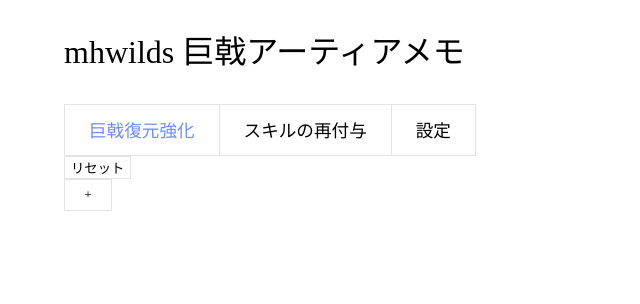
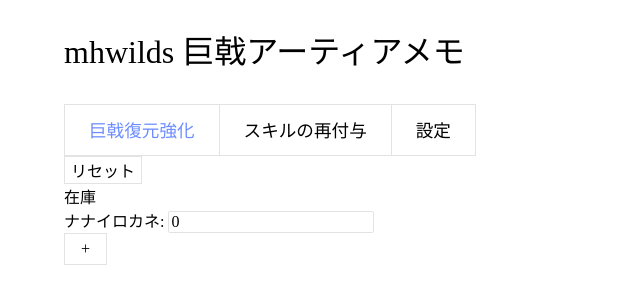
Before and after one commit to 482F/mhwilds-gogma-artian-weapons-note, a Vue app: page / in a window 1280 px wide. Shown: the top 304 px of the page, without its empty margins (0-640 px from the left). Built offline with nearby package versions, Linux system fonts and the light colour scheme; a web font is replaced by a local one.

Commit message:
add stock feature

```diff
--- a/src/App.vue
+++ b/src/App.vue
@@ -10,10 +10,18 @@
       ]"
     >
       <template v-slot:bonus-note>
-        <note v-model:columns="bonusColumns" mode="bonus" />
+        <note
+          v-model:columns="bonusColumns"
+          v-model:stock="stock"
+          mode="bonus"
+        />
       </template>
       <template v-slot:skill-note>
-        <note v-model:columns="skillColumns" mode="skill" />
+        <note
+          v-model:columns="skillColumns"
+          v-model:stock="stock"
+          mode="skill"
+        />
       </template>
       <template v-slot:setting>
         <setting />
@@ -25,13 +33,17 @@
 <script setup lang="ts">
 import { useLocalStorage } from './composable/local-storage-usable'
 
-import Note, { type Column } from './feature/note/component.vue'
+import Note, { type Column, type Stock } from './feature/note/component.vue'
 import Setting from './feature/setting/component.vue'
 
 import Tabs from './component/tabs/component.vue'
 
 const bonusColumns = useLocalStorage<Column[]>('bonus-columns', [])
 const skillColumns = useLocalStorage<Column[]>('skill-columns', [])
+const stock = useLocalStorage<Stock>('stock', {
+  oricalcite: 0,
+  tarredDevice: {},
+})
 </script>
 
 <style scoped>
--- a/src/component/button/component.vue
+++ b/src/component/button/component.vue
@@ -8,6 +8,7 @@
 
 <style scoped>
 .button {
+  font-size: 1rem;
   border: solid 1px var(--c-border);
   background-color: white;
   &:hover {
--- a/src/feature/note/component.vue
+++ b/src/feature/note/component.vue
@@ -2,8 +2,46 @@
   <div class="skill-note">
     <btn @click="columns = []" class="reset">リセット</btn>
 
+    <div class="stock">
+      在庫
+      <div v-if="mode === 'bonus'" class="oricalcite">
+        <label>
+          ナナイロカネ:
+          <text-field
+            :model-value="String(stock.oricalcite)"
+            @update:model-value="
+              (v) => {
+                const num = Number(v)
+                if (Number.isNaN(num)) {
+                  return
+                }
+                stock.oricalcite = num
+              }
+            "
+          />
+        </label>
+      </div>
+      <div v-if="mode === 'skill'" class="tarred-device">
+        <label v-for="focusType of weaponDef.focusTypes">
+          {{ focusType }}:
+          <text-field
+            :model-value="String(stock.tarredDevice[focusType] ?? 0)"
+            @update:model-value="
+              (v) => {
+                const num = Number(v)
+                if (Number.isNaN(num)) {
+                  return
+                }
+                stock.tarredDevice[focusType] = num
+              }
+            "
+          />
+        </label>
+      </div>
+    </div>
+
     <div class="table">
-      <div class="column">
+      <div class="column first">
         <btn
           class="cell"
           @click="
@@ -13,13 +51,15 @@
                 Math.max(1, ...columns.map(({ bonuses }) => bonuses.length))
               )
                 .fill(null)
-                .map(() => [
-                  undefined,
-                  undefined,
-                  undefined,
-                  undefined,
-                  undefined,
-                ]),
+                .map(() => ({
+                  values: [
+                    undefined,
+                    undefined,
+                    undefined,
+                    undefined,
+                    undefined,
+                  ],
+                })),
               skills: Array(
                 Math.max(1, ...columns.map(({ skills }) => skills.length))
               )
@@ -30,6 +70,10 @@
         >
           +
         </btn>
+
+        <div class="cell calculated-stock" v-for="i in rowNum">
+          {{ calculatedStocks[i - 1] }}
+        </div>
       </div>
       <div
         class="column"
@@ -49,7 +93,40 @@
             :items="weaponDef.focusTypes"
           />
         </div>
-        <div v-if="mode === 'skill'" class="cell skill" v-for="skill of skills">
+        <div
+          v-if="mode === 'skill'"
+          :class="{
+            cell: true,
+            skill: true,
+            selected: skill.selected,
+          }"
+          v-for="(skill, j) of skills"
+        >
+          <label>
+            <input
+              type="radio"
+              :checked="skill.selected"
+              @change="
+                () =>
+                  columns.forEach((column, k) => {
+                    const skill = column.skills[j]
+                    if (!skill) {
+                      return
+                    }
+                    skill.selected = k === i
+                  })
+              "
+            />
+            <div
+              v-for="tdStock of [
+                weapon.focusType
+                  ? stock.tarredDevice[weapon.focusType]
+                  : undefined,
+              ].filter((v) => v != null)"
+            >
+              {{ tdStock - 3 * j }}->{{ tdStock - 3 * (j + 1) }}
+            </div>
+          </label>
           <slc
             v-model="skill.series"
             :class="{
@@ -66,20 +143,22 @@
               group: true,
               lose: skill.group === 'はずれ',
             }"
+            @click="fillSkill(skill)"
+            @focus="fillSkill(skill)"
             :items="weaponDef.groupSkills"
           />
         </div>
         <div
           v-else-if="mode === 'bonus'"
           class="cell bonus"
-          v-for="bonus of bonuses"
+          v-for="(bonus, i) of bonuses"
         >
           <slc
-            v-for="(_, i) in bonus"
-            v-model="bonus[i]"
+            v-for="(_, i) in bonus.values"
+            v-model="bonus.values[i]"
             :class="{
               series: true,
-              lose: bonus[i] === 'はずれ',
+              lose: bonus.values[i] === 'はずれ',
             }"
             :items="weaponDef.bonuses"
             @click="fillBonus(bonus)"
@@ -92,8 +171,9 @@
 </template>
 
 <script lang="ts" setup>
-import { watch } from 'vue'
+import { computed, watch } from 'vue'
 
+import TextField from '../../component/text-field/component.vue'
 import Slc from '../../component/select/component.vue'
 import Btn from '../../component/button/component.vue'
 
@@ -101,12 +181,55 @@
 
 const weaponDef = useWeaponDef()
 
-defineProps<{
+const props = defineProps<{
   mode: 'skill' | 'bonus'
 }>()
 
 const columns = defineModel<Column[]>('columns', {
   default: [],
+})
+
+const stock = defineModel<Stock>('stock', {
+  default: {
+    oricalcite: 0,
+    tarredDevice: {},
+  },
+})
+
+const rowNum = computed(
+  () =>
+    columns.value[0]?.[
+      (
+        {
+          bonus: 'bonuses',
+          skill: 'skills',
+        } as const
+      )[props.mode]
+    ].length ?? 0
+)
+const calculatedStocks = computed(() => {
+  if (props.mode === 'bonus') {
+    return Array(rowNum.value)
+      .fill(null)
+      .map((_, i) => stock.value.oricalcite - 20 * i)
+      .map((v) => `${v + 20}->${v}`)
+  } else if (props.mode === 'skill') {
+    const s = { ...stock.value.tarredDevice }
+    const css = []
+    for (let i = 0; i < rowNum.value; i++) {
+      const column = columns.value.find(({ skills }) => skills[i]?.selected)
+      const focusType = column?.weapon.focusType ?? '会心'
+      s[focusType] ??= s[focusType] ?? 0
+      s[focusType] -= 3
+      css.push({ [focusType]: `${s[focusType] + 3}->${s[focusType]}` })
+    }
+    return css.map((s) =>
+      Object.entries(s)
+        .map(([key, value]) => `${key[0]}:${value}`)
+        .join(' ')
+    )
+  }
+  return []
 })
 
 watch(
@@ -126,20 +249,16 @@
 watch(
   () =>
     columns.value.some((column) =>
-      column.bonuses[column.bonuses.length - 1]?.some((v) => Boolean(v))
+      column.bonuses[column.bonuses.length - 1]?.values.some((v) => Boolean(v))
     ),
   (nv) => {
     if (!nv) {
       return
     }
     columns.value.forEach((column) =>
-      column.bonuses.push([
-        undefined,
-        undefined,
-        undefined,
-        undefined,
-        undefined,
-      ])
+      column.bonuses.push({
+        values: [undefined, undefined, undefined, undefined, undefined],
+      })
     )
   }
 )
@@ -152,8 +271,8 @@
 function fillBonus(
   bonus: (typeof columns)['value'][number]['bonuses'][number]
 ) {
-  bonus.forEach((_, i) => {
-    bonus[i] ??= 'はずれ'
+  bonus.values.forEach((_, i) => {
+    bonus.values[i] ??= 'はずれ'
   })
 }
 </script>
@@ -166,20 +285,34 @@
     focusType?: Weapon['focusTypes']
   }
   skills: {
+    selected?: boolean
     series?: Weapon['seriesSkills']
     group?: Weapon['groupSkills']
   }[]
-  bonuses: ((Weapon['bonuses'] | undefined)[] & { length: 5 })[]
+  bonuses: {
+    values: (Weapon['bonuses'] | undefined)[]
+  }[]
+}
+
+export type Stock = {
+  tarredDevice: { [focusType in Weapon['focusTypes']]?: number }
+  oricalcite: number
 }
 </script>
 
 <style scoped>
 .skill-note {
   --cell-height: 2rem;
-  --cell-width: v-bind('({ bonus: "21rem", skill: "16.3rem" }[mode])');
+  --cell-width: v-bind('({ bonus: "20.8rem", skill: "22.5rem" }[mode])');
   > .table {
     display: flex;
     > .column {
+      &.first {
+        > .cell {
+          width: 100%;
+          padding: 0 1rem;
+        }
+      }
       > .cell {
         height: var(--cell-height);
         width: var(--cell-width);
@@ -193,6 +326,15 @@
           width: 3rem;
         }
 
+        label {
+          height: 100%;
+          display: flex;
+          justify-content: center;
+          align-items: center;
+          > input[type="radio"] {
+            margin: 0 4px;
+          }
+        }
         select {
           border: none;
           height: 100%;
@@ -212,6 +354,9 @@
           }
         }
         &.skill {
+          &.selected {
+            background-color: var(--c-active-bg);
+          }
           .series {
             flex-grow: 1;
           }
```
